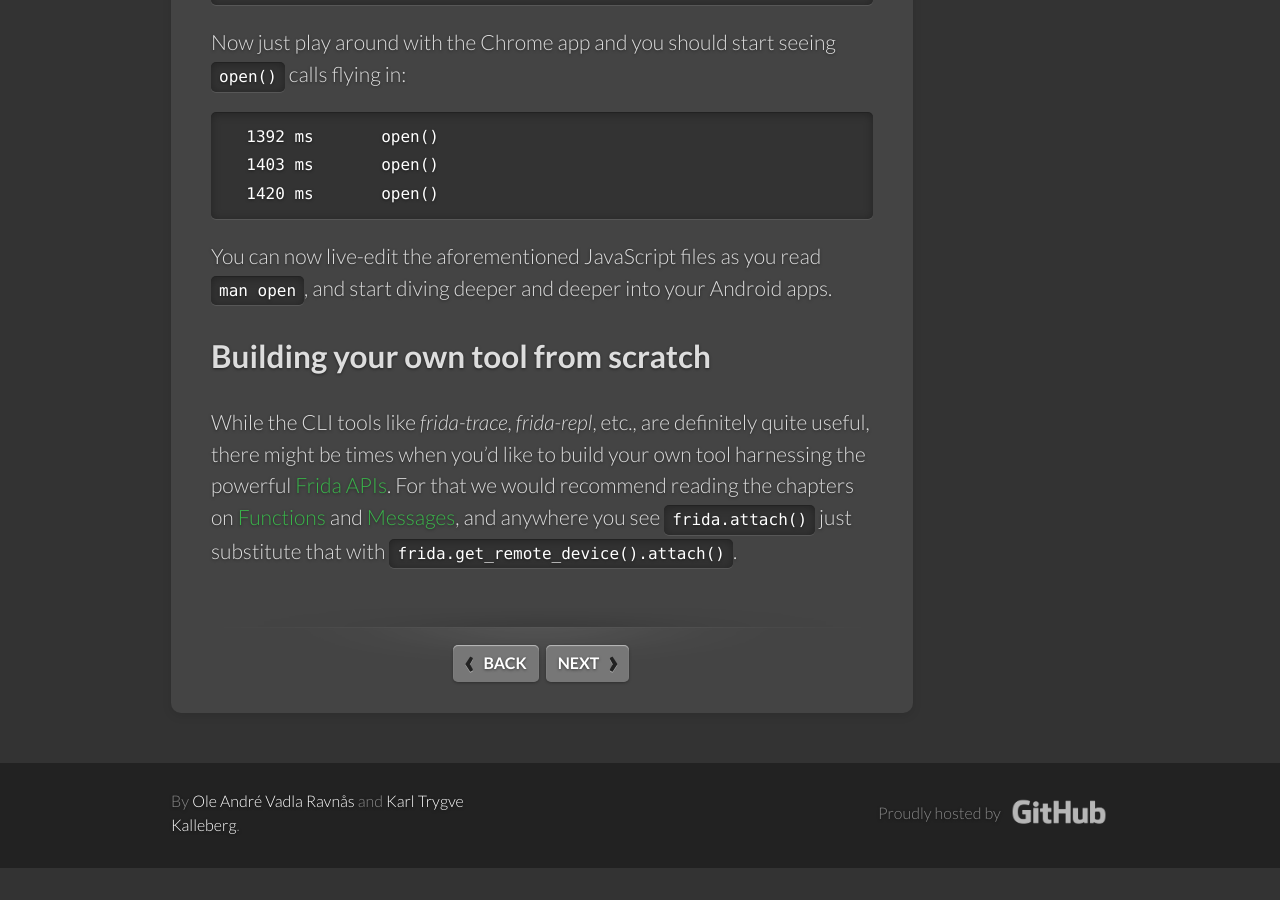
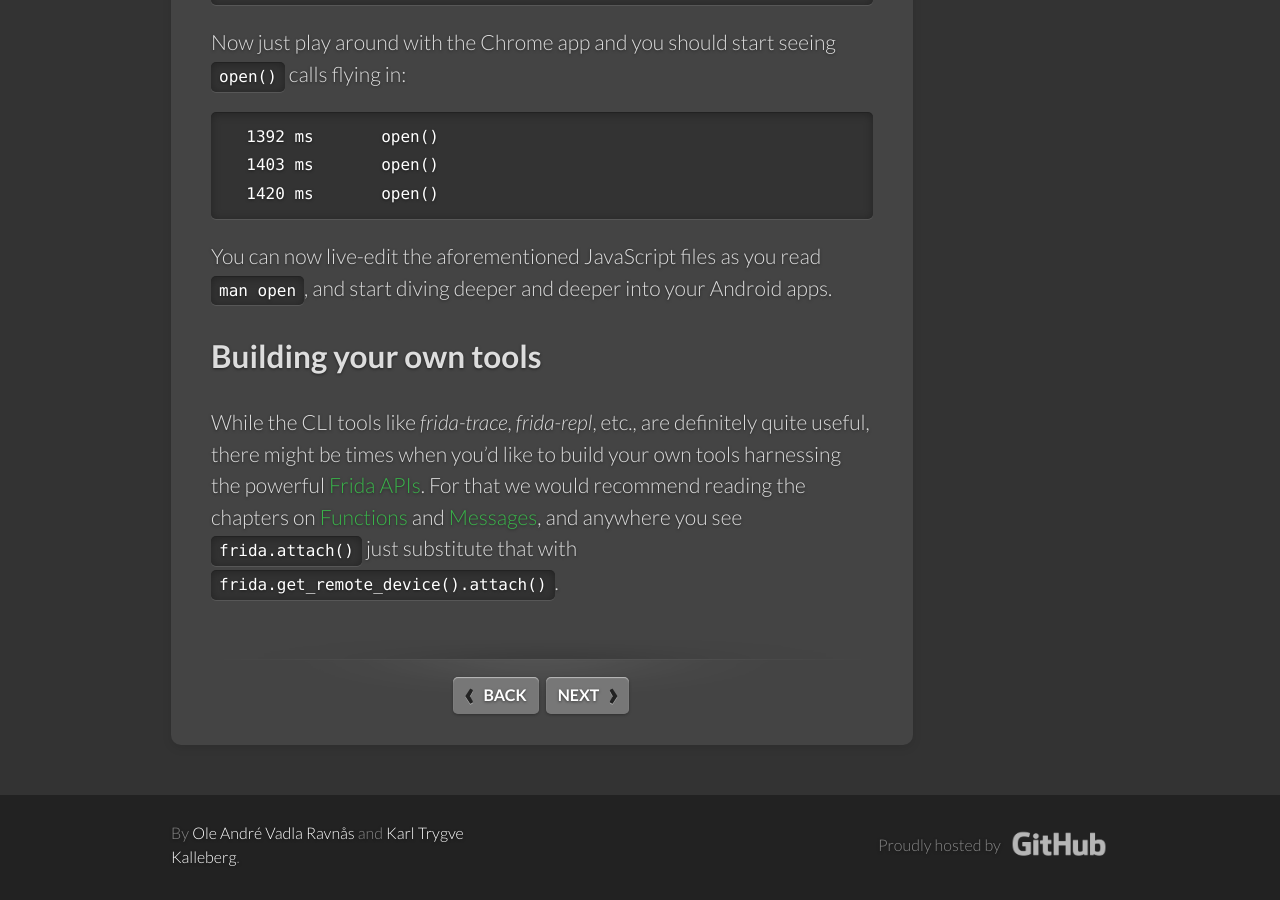
Before and after one commit to frida/frida-website, a Jekyll site: the page built from docs/android.md, in a window 1280 px wide and 900 px high, scrolled down 2066 px. Built offline with Jekyll 4.4.1, drawn with Linux system fonts in a browser that asks for light colours; some web fonts are replaced; before the commit the page ends 2934 px from its top, so only the background shows below that.

Commit message:
Tweak the BYOT mobile chapters

```diff
--- a/docs/android.md
+++ b/docs/android.md
@@ -86,10 +86,10 @@ calls flying in:
 You can now live-edit the aforementioned JavaScript files as you read
 `man open`, and start diving deeper and deeper into your Android apps.
 
-## Building your own tool from scratch
+## Building your own tools
 
 While the CLI tools like *frida-trace*, *frida-repl*, etc., are definitely
-quite useful, there might be times when you'd like to build your own tool
+quite useful, there might be times when you'd like to build your own tools
 harnessing the powerful [Frida APIs](/docs/javascript-api/). For that we would
 recommend reading the chapters on [Functions](/docs/functions) and
 [Messages](/docs/functions), and anywhere you see `frida.attach()` just
```
Also changed, not shown: docs/ios.md (+2 -2 lines).
